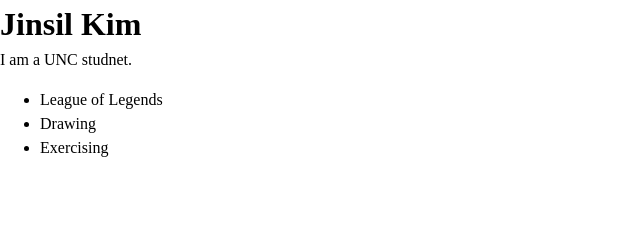
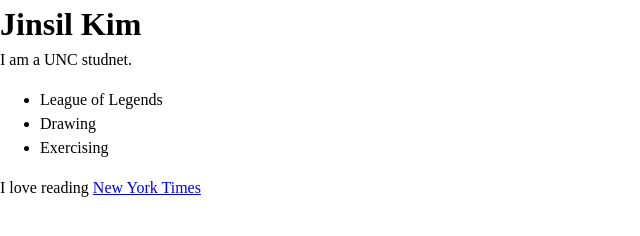
Before and after one commit to Koivory/my-first-website, a plain HTML site: page src/index.html in a window 1280 px wide. Shown: the whole page, without its empty margins (0-640 px from the left). Drawn offline with Linux system fonts and the light colour scheme.

Commit message:
Add fav. website

```diff
--- a/src/index.html
+++ b/src/index.html
@@ -17,5 +17,6 @@
       <li>Drawing</li>
       <li>Exercising</li>
     </ul>
+    <p>I love reading <a href="https://www.nytimes.com/">New York Times</a></p>
   </body>
 </html>
```
